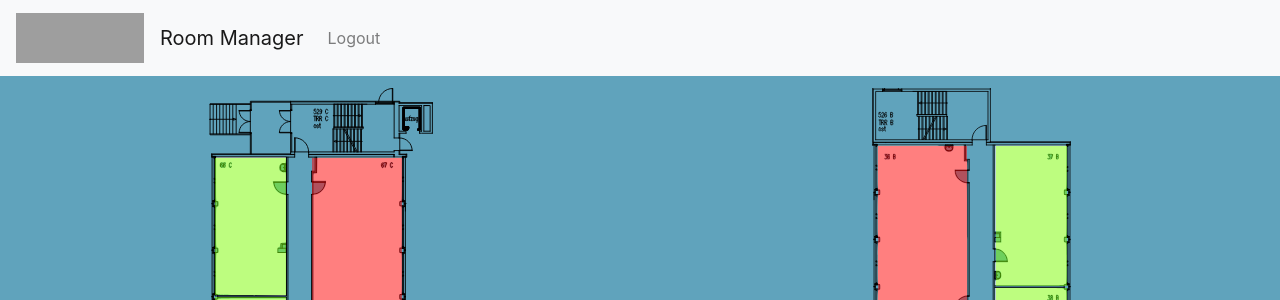
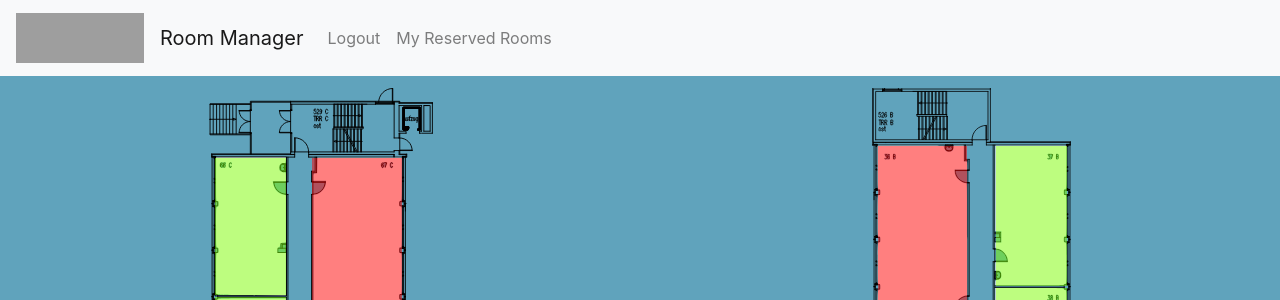
Before and after one commit to Justus-Jonas/DHBW-Room-Manager, a Django app: page / in a window 1280 px wide. Shown: the top 300 px of the page. Run offline with Django 3.2, Linux system fonts and the light colour scheme; a user stored in the database is signed in; data comes from the database, SQL or seed files in the repository; some libraries are stand-ins or nearby versions; grey boxes are pictures that could not be loaded.

Commit message:
geht jetzt

```diff
--- a/dhbwroommanager/urls.py
+++ b/dhbwroommanager/urls.py
@@ -16,7 +16,8 @@ Including another URLconf
 from django.contrib import admin
 from django.urls import path
 from django.conf.urls import url
-from roommanager.views import download_and_analyse, test_model, retrieve_all, delete_models,retrieve_actual_date, retrieve_slot_inf
+from roommanager.views import download_and_analyse, test_model, retrieve_all, delete_models, retrieve_actual_date, \
+    retrieve_slot_inf, reserved
 from roommanager.views import sign, main, room_form
 from django.contrib.auth.views import auth_login, auth_logout
 from django.contrib.auth import views as auth_views
@@ -24,6 +25,7 @@ from django.contrib.auth import views as auth_views
 
 urlpatterns = [
     path('', main, name='main'),
+    path('myroom', reserved, name='reserved'),
     path('room/<str:id>/', room_form, name="room"),
     path('admin/', admin.site.urls),
     path('login/', auth_views.LoginView.as_view(template_name='login.html'), name='login'),
--- a/roommanager/views.py
+++ b/roommanager/views.py
@@ -12,8 +12,10 @@ from roommanager.forms import RoomForm
 from roommanager import dbaccess
 import datetime
 import time
+from django.core.exceptions import ObjectDoesNotExist
 import pytz
 from time import gmtime, strftime, ctime
+from django.contrib import messages
 
 from django.db import models
 def download_and_analyse(request):
@@ -99,6 +101,7 @@ def get_main_dict():
 
 @login_required(login_url='login/')
 def main(request):
+
     return render(request, 'main.html', {'states': get_main_dict()})
 
 
@@ -129,3 +132,11 @@ def room_form(request, id):
         form = RoomForm()
 
     return render(request, 'room.html', {'form': form, 'states': get_main_dict()})
+
+
+def reserved(request):
+    try:
+        slots = Slots.objects.all().get(user=request.user)
+    except ObjectDoesNotExist:
+        messages.info(request, 'Three credits remain in your account.')
+        return redirect('main')
--- a/templates/base.html
+++ b/templates/base.html
@@ -23,6 +23,7 @@
     <div class="navbar-nav">
       {% if user.is_authenticated %}
           <a class="nav-item nav-link" href="{% url 'logout' %}">Logout</a>
+          <a class="nav-item nav-link" href="{% url 'reserved' %}">My Reserved Rooms</a>
       {% else %}
           <a class="nav-item nav-link " href="{% url 'login' %}">Login</a>
           <a class="nav-item nav-link" href="{% url 'sign' %}">Sign Up</a>
--- a/templates/main.html
+++ b/templates/main.html
@@ -3,6 +3,7 @@
 {% load static %}
 {% block content %}
 <div style="text-align: center">
+
     <div style="position:relative; display:inline-block; min-width:900px;top:10px;">
         <img src="/static/img/C-0.svg" alt="Snow" style="margin-left: auto;margin-right: auto;display: inline;position:relative;top:2px" width="596" height="879">
         <img src="/static/img/B-0.svg" alt="Snow" style="margin-left: auto;margin-right: auto;display: inline;position:relative;top:2px" height="879">
```
